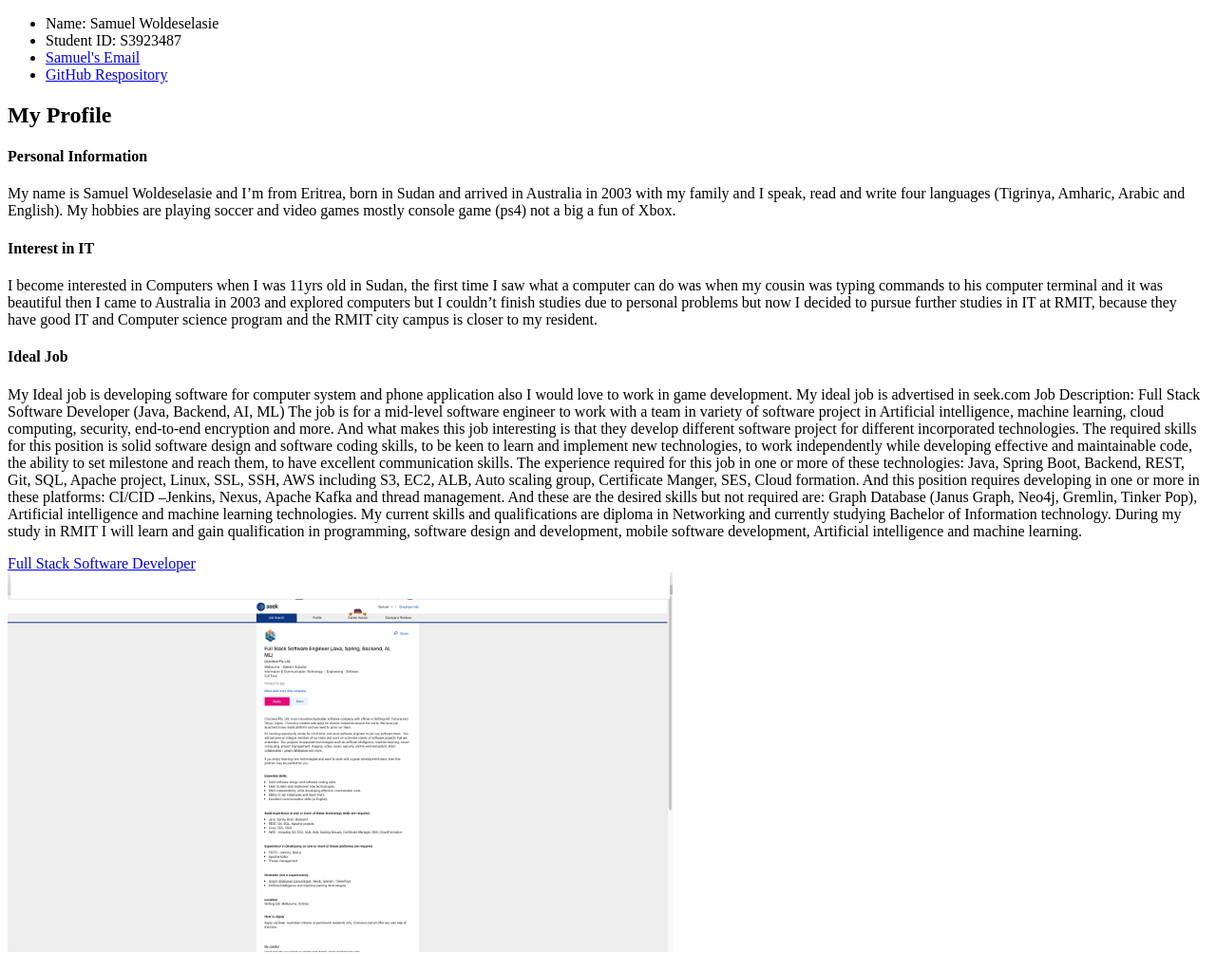
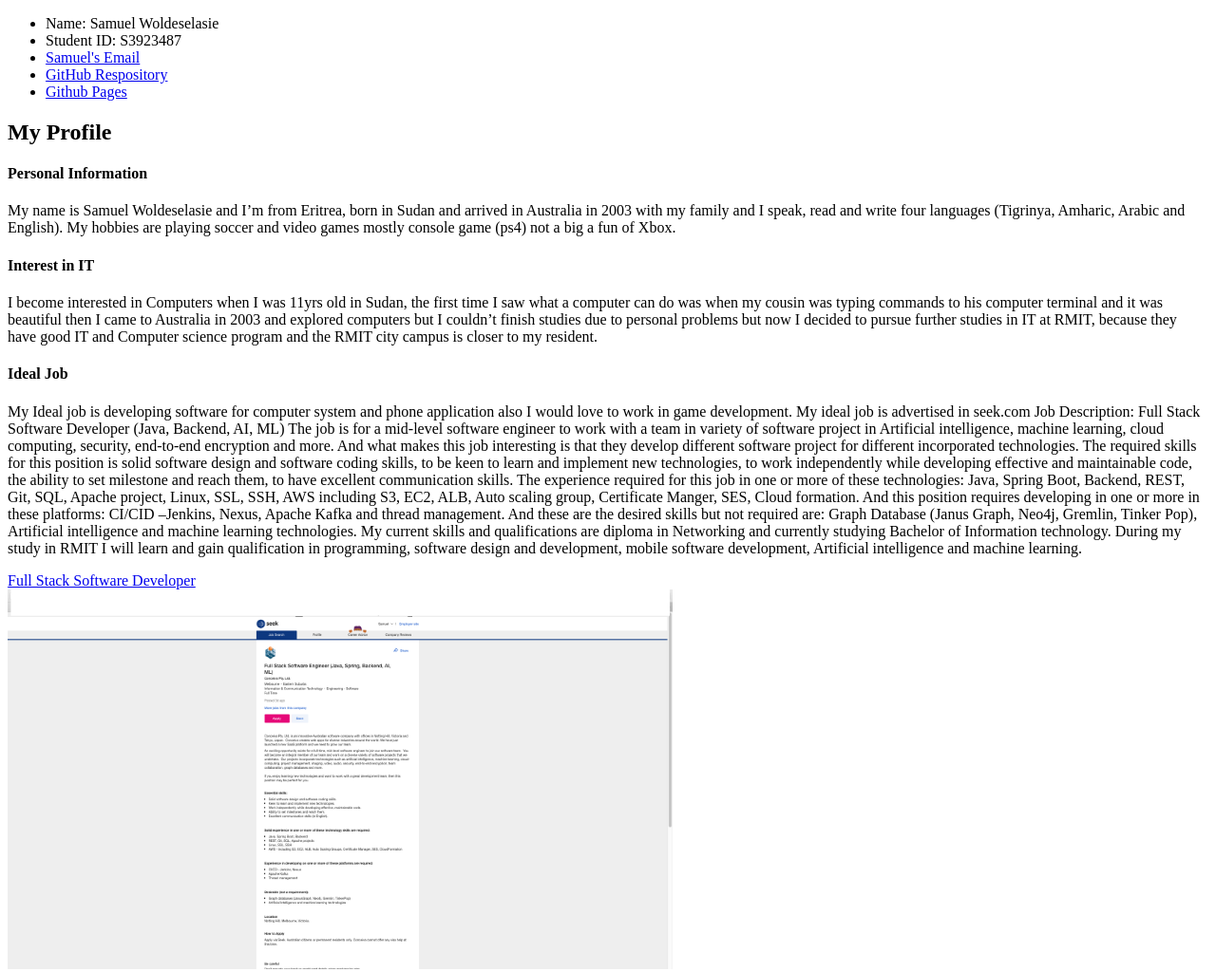
Before and after one commit to Samuel-s3923487/myProfile, a plain HTML site: page index.html in a window 1280 px wide. Shown: the top 1024 px of the page at 95% size. Drawn offline with Linux system fonts and the light colour scheme.

Commit message:
Update index.html

```diff
--- a/index.html
+++ b/index.html
@@ -15,6 +15,7 @@
                 <li>Student ID: S3923487</li>
                 <li><a href="mailto:S3923487@student.rmit.edu.au">Samuel's Email</a></li>
                 <li><a href="https://github.com/Teknate/myProfile">GitHub Respository</a></li>
+                <li><a href="https://teknate.github.io/myProfile/index.html">Github Pages</a></li>
             </ul>
         </div>
         <section>
```
